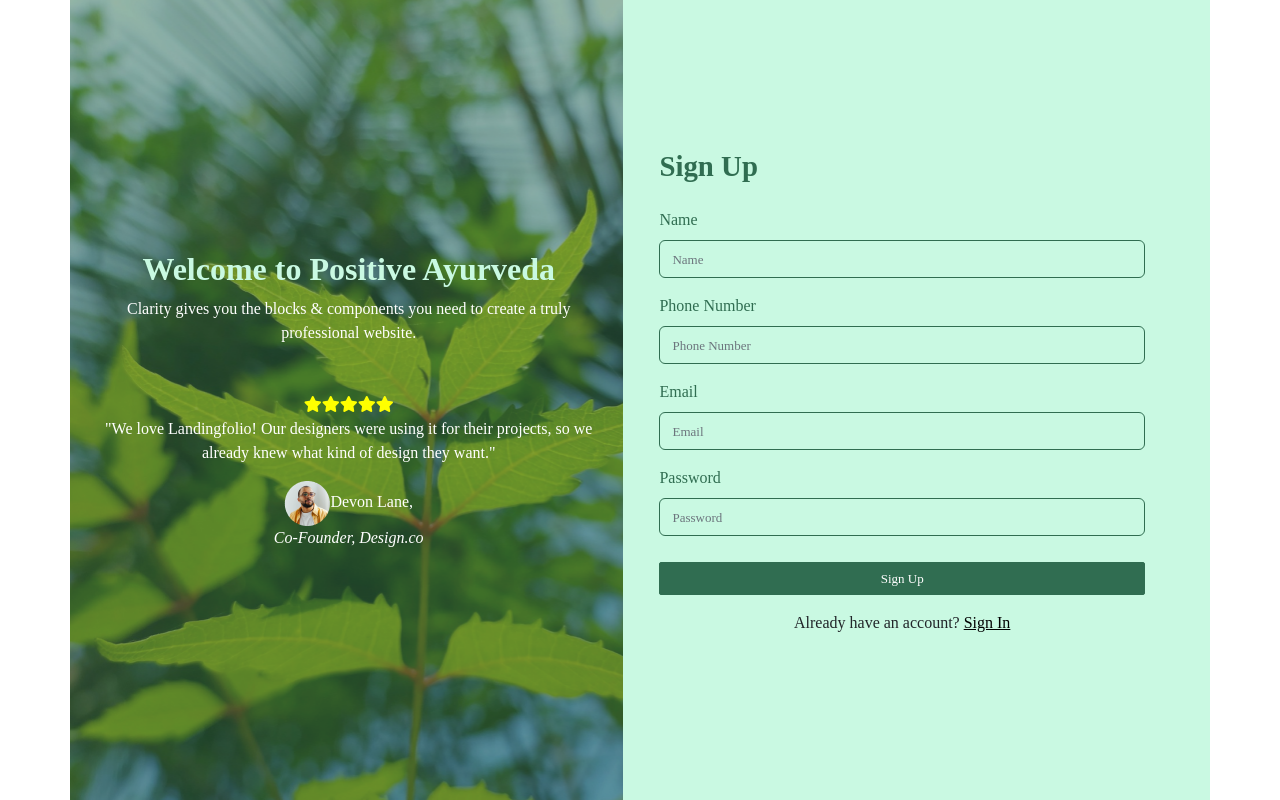
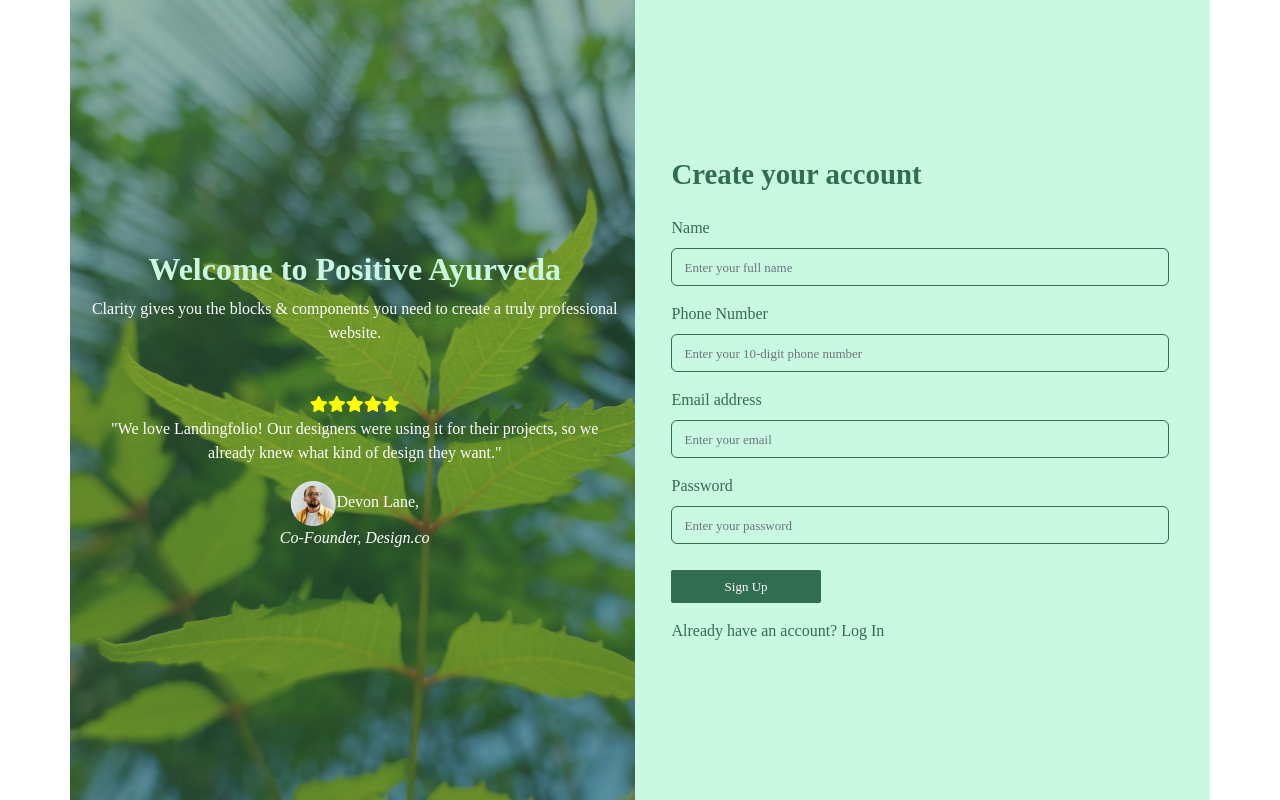
Before and after one commit to maddy2730/positive-Ayurveda-FrontEnd, a React (Create React App) app: page /signup in a window 1280 px wide. Built offline with nearby package versions, Linux system fonts and the light colour scheme; the HTML template or start-up script is replaced by a standard one.

Commit message:
add a new dev

```diff
--- a/src/Components/LoginSignup.js
+++ b/src/Components/LoginSignup.js
@@ -1,11 +1,11 @@
-import React, { useState } from 'react';
-import './Signup.css';
+import React, { useState, useEffect } from 'react';
+import './LoginSignup.css';
 import img1 from '../Container/Images/BG2.png';
 import { Link, useNavigate } from 'react-router-dom';
 import axios from 'axios';
 import { toast, ToastContainer } from 'react-toastify';
 import 'react-toastify/dist/ReactToastify.css';
-import baseURL from './baseUrl'
+import baseURL from './baseUrl';
 
 function LoginSignup() {
   const [formData, setFormData] = useState({
@@ -13,6 +13,14 @@ function LoginSignup() {
     password: '',
   });
   const navigate = useNavigate();
+
+  // Check token on page load and navigate to home if logged in
+  useEffect(() => {
+    const token = localStorage.getItem('token');
+    if (token) {
+      navigate('/'); // If token exists, go to the homepage
+    }
+  }, [navigate]); // Runs only when the component mounts
 
   const handleChange = (e) => {
     const { id, value } = e.target;
@@ -41,7 +49,10 @@ function LoginSignup() {
       const token = response.headers.authorization?.split(' ')[1];
 
       if (token) {
-        localStorage.setItem('token', token); // Store token in localStorage
+        // Store token in localStorage
+        localStorage.setItem('token', token);
+
+        // Toast notification for successful login
         toast.success('Login successful!', {
           position: 'top-right',
           autoClose: 3000,
@@ -51,7 +62,11 @@ function LoginSignup() {
           draggable: true,
           progress: undefined,
         });
-        navigate('/'); // Navigate to home or landing page
+
+        // Delay navigation slightly to ensure token is stored
+        setTimeout(() => {
+          navigate('/');
+        }, 100)
       } else {
         throw new Error('Authentication token not found in response');
       }
@@ -69,7 +84,6 @@ function LoginSignup() {
       });
     }
   };
-
 
   return (
     <div className="container d-flex align-items-center backcolor">
@@ -142,19 +156,6 @@ function LoginSignup() {
                   style={{ backgroundColor: 'transparent', border: '1px solid #306D51' }}
                 />
               </div>
-              <div className="mb-3 form-check d-flex justify-content-between mt-3">
-                <div>
-                  <input
-                    type="checkbox"
-                    className="form-check-input"
-                    id="rememberMe"
-                  />
-                  <label className="form-check-label" htmlFor="rememberMe" style={{ color: '#306D51' }}>Remember me</label>
-                </div>
-                <div>
-                  <a href="#" className="text-decoration-none">Forgot password?</a>
-                </div>
-              </div>
               <button
                 type="submit"
                 className="btn"
--- a/src/Components/SignUp.js
+++ b/src/Components/SignUp.js
@@ -73,9 +73,8 @@ function SignUp() {
           },
         });
 
-        // Assuming the token is returned in the response
-        const token = response.data.token; // Change this if the token is in a different location
-        localStorage.setItem('authToken', token); // Store the token in localStorage
+        // Clear token to avoid any conflict
+        localStorage.removeItem('token');
 
         setFormStatus('Account created successfully! Redirecting to sign in...');
         setTimeout(() => {
@@ -95,14 +94,13 @@ function SignUp() {
     <div className="container d-flex align-items-center backcolor">
       <div className="row" style={{ height: '100vh' }}>
         <div className="col-md-6 ps-3 backcolor login-section d-flex flex-column justify-content-center backpicgreen">
-          <div className='text-center pw'>
-            <div className='mb-5'>
+          <div className="text-center pw">
+            <div className="mb-5">
               <h2 style={{ color: '#C9F9E2' }}>
                 <b>Welcome to Positive Ayurveda</b>
               </h2>
               <p className="text-white">
-                Clarity gives you the blocks & components you need to create a truly
-                professional website.
+                Clarity gives you the blocks & components you need to create a truly professional website.
               </p>
             </div>
             <div className="mt-5">
@@ -117,8 +115,7 @@ function SignUp() {
               </div>
               <div>
                 <p className="text-white">
-                  "We love Landingfolio! Our designers were using it for their
-                  projects, so we already knew what kind of design they want."
+                  "We love Landingfolio! Our designers were using it for their projects, so we already knew what kind of design they want."
                 </p>
               </div>
               <div className="text-white mt-2">
@@ -131,9 +128,9 @@ function SignUp() {
           </div>
         </div>
         <div className="col-md-6 ps-3 backcolor login-section d-flex flex-column justify-content-center">
-          <div className="login-box ">
+          <div className="login-box">
             <h2 className="mb-4 fs-1" style={{ color: '#306D51' }}>
-              <b>Sign Up</b>
+              <b>Create your account</b>
             </h2>
             <form onSubmit={handleSubmit}>
               <div className="mb-3">
@@ -142,7 +139,7 @@ function SignUp() {
                   type="text"
                   className="form-control"
                   id="name"
-                  placeholder="Name"
+                  placeholder="Enter your full name"
                   value={formData.name}
                   onChange={handleChange}
                   style={{ backgroundColor: 'transparent', border: '1px solid #306D51' }}
@@ -152,10 +149,10 @@ function SignUp() {
               <div className="mb-3">
                 <label htmlFor="phone_number" className="form-label" style={{ color: '#306D51' }}>Phone Number</label>
                 <input
-                  type="text"
+                  type="tel"
                   className="form-control"
                   id="phone_number"
-                  placeholder="Phone Number"
+                  placeholder="Enter your 10-digit phone number"
                   value={formData.phone_number}
                   onChange={handleChange}
                   style={{ backgroundColor: 'transparent', border: '1px solid #306D51' }}
@@ -163,12 +160,12 @@ function SignUp() {
                 {errors.phone_number && <div className="text-danger">{errors.phone_number}</div>}
               </div>
               <div className="mb-3">
-                <label htmlFor="email" className="form-label" style={{ color: '#306D51' }}>Email</label>
+                <label htmlFor="email" className="form-label" style={{ color: '#306D51' }}>Email address</label>
                 <input
                   type="email"
                   className="form-control"
                   id="email"
-                  placeholder="Email"
+                  placeholder="Enter your email"
                   value={formData.email}
                   onChange={handleChange}
                   style={{ backgroundColor: 'transparent', border: '1px solid #306D51' }}
@@ -181,20 +178,25 @@ function SignUp() {
                   type="password"
                   className="form-control"
                   id="password"
-                  placeholder="Password"
+                  placeholder="Enter your password"
                   value={formData.password}
                   onChange={handleChange}
                   style={{ backgroundColor: 'transparent', border: '1px solid #306D51' }}
                 />
                 {errors.password && <div className="text-danger">{errors.password}</div>}
               </div>
-              <button type="submit" className="btn btn-primary w-100" style={{ backgroundColor: '#306D51', borderColor: '#306D51' }}>Sign Up</button>
-              {formStatus && <div className="mt-3 text-success">{formStatus}</div>}
+              <button
+                type="submit"
+                className="btn"
+                style={{ backgroundColor: '#306D51', color: 'white', width: '30%' }}
+              >
+                Sign Up
+              </button>
+              {formStatus && <div className="text-success mt-3">{formStatus}</div>}
             </form>
-            <div className="text-center mt-3">
-              <p className="text-dark">
-                Already have an account? <Link to="/loginsignup" style={{ color: 'black' }}>Sign In</Link>
-              </p>
+            <div className="mt-3">
+              <span className="text-decoration-none" style={{ color: '#306D51' }}>Already have an account?</span>
+              <Link to="/loginsignup" className="text-decoration-none" style={{ color: '#306D51' }}> Log In</Link>
             </div>
           </div>
         </div>
--- a/src/Components/baseUrl.js
+++ b/src/Components/baseUrl.js
@@ -1,2 +1,2 @@
-const baseURL = 'https://dc4c-2401-4900-1c5f-8c5e-386e-b419-9db8-48f1.ngrok-free.app';
+const baseURL = 'https://postive-ayurveda-backend-dark-glitter-9173.fly.dev';
 export default baseURL;
```
